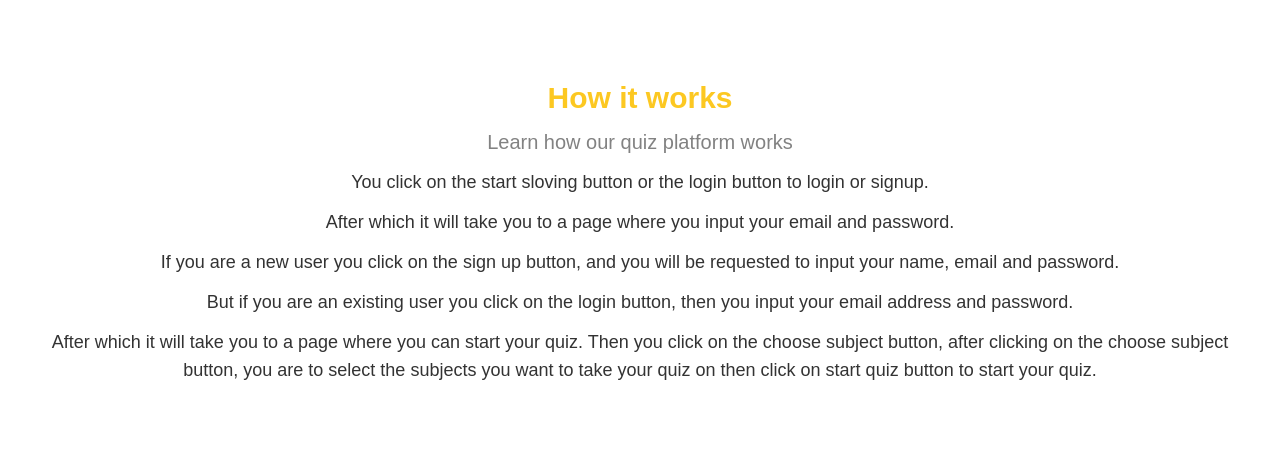
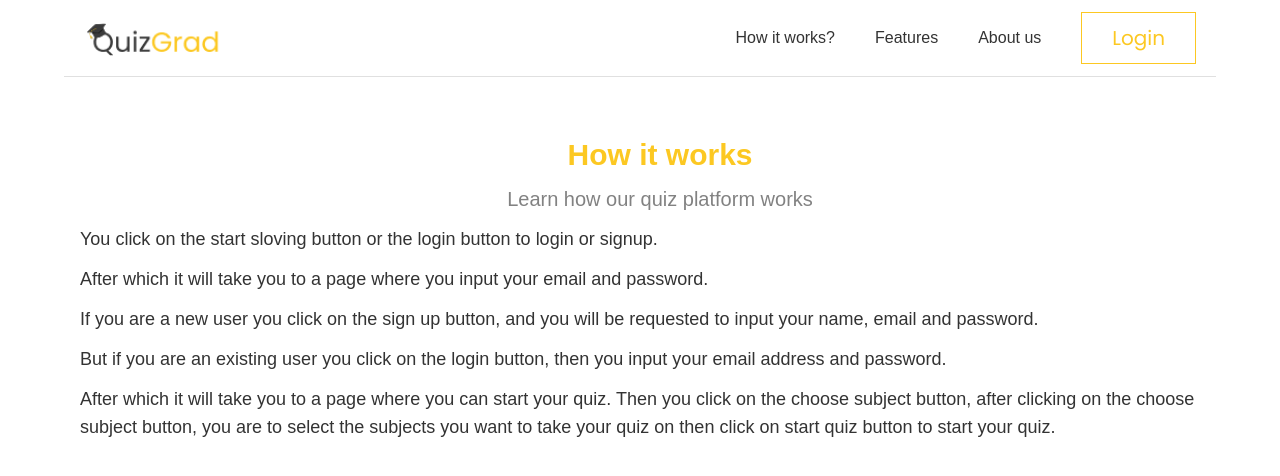
Before and after one commit to Asiwaju-Adunade/quiz, a Next.js app: page /how-it-works in a window 1280 px wide. Shown: the top 476 px of the page. Built offline with nearby package versions, Linux system fonts and the light colour scheme; no server answers.

Commit message:
update text

```diff
--- a/app/[userID]/page.tsx
+++ b/app/[userID]/page.tsx
@@ -51,7 +51,7 @@ export default function UserDashboard({
       <Navbar />
       <main className="mx-auto max-w-4xl p-10 mt-10">
         <h1 className="text-3xl font-bold mb-4">
-          Welcome, {user.displayName || user.email?.split("@")[0]}!
+          Welcome, {user.displayName || user.email?.split("@")[0]}
         </h1>
         <h1 className="text-quiz-dark-gray">
           This is your dashboard. Click on the choose subject button to choose
@@ -59,16 +59,19 @@ export default function UserDashboard({
         </h1>
 
         {/* Further content can go here */}
-        <div className="mt-8 p-6 bg-quiz-light-gray rounded-lg shadow-sm border md:flex justify-between border-gray-100">
+        <div className="mt-8 p-6 bg-quiz-light-gray rounded-lg shadow-sm md:flex justify-between">
           <div>
             <h2 className="text-xl font-semibold mb-2">Your Quizzes</h2>
             <p className="text-quiz-dark-gray mb-3 ">
-              You haven't choosen any subject or started any quizzes yet.
+              You haven't chosen any subject or started any quizzes yet.
             </p>
           </div>
           <div className="flex items-center">
-            <Button variant="primary" onClick={() => setShowStartTask(true)}>
-              Choose Subject
+            <Button
+               variant="primary"
+               onClick={() => setShowStartTask(true)}
+            >
+               Choose Subject
             </Button>
           </div>
         </div>
--- a/app/how-it-works/page.tsx
+++ b/app/how-it-works/page.tsx
@@ -1,13 +1,17 @@
+import Navbar from "@/components/ui/navbar";
 export default function Page() {
     return (
-        <div className="text-center mx-auto p-10 space-y-3">
-            <h1 className="font-bold text-3xl mt-10 text-quiz-yellow">How it works</h1>
-            <h1 className="text-quiz-dark-gray text-xl">Learn how our quiz platform works</h1>
-            <h1 className="text-center text-lg"> You click on the start sloving button or the login button to login or signup.</h1>
-            <h1 className="text-center text-lg"> After which it will take you to a page where you input your email and password. </h1>
-            <h1 className="text-center text-lg"> If you are a new user you click on the sign up button, and you will be requested to input your name, email and password.</h1>
-            <h1 className="text-center text-lg"> But if you are an existing user you click on the login button, then you input your email address and password. </h1>
-            <h1 className="text-center text-lg"> After which it will take you to a page where you can start your quiz. Then you click on the choose subject button, after clicking on the choose subject button, you are to select the subjects you want to take your quiz on then click on start quiz button to start your quiz. </h1>
+    <>
+    <Navbar />
+        <div className=" ml-10 p-10 space-y-3">
+            <h1 className="font-bold text-3xl mt-5 text-center text-quiz-yellow">How it works</h1>
+            <h1 className="text-quiz-dark-gray text-center text-xl">Learn how our quiz platform works</h1>
+            <h1 className=" text-lg"> You click on the start sloving button or the login button to login or signup.</h1>
+            <h1 className=" text-lg"> After which it will take you to a page where you input your email and password. </h1>
+            <h1 className=" text-lg"> If you are a new user you click on the sign up button, and you will be requested to input your name, email and password.</h1>
+            <h1 className=" text-lg"> But if you are an existing user you click on the login button, then you input your email address and password. </h1>
+            <h1 className=" text-lg"> After which it will take you to a page where you can start your quiz. Then you click on the choose subject button, after clicking on the choose subject button, you are to select the subjects you want to take your quiz on then click on start quiz button to start your quiz. </h1>
         </div>
+    </>
     );
 }
--- a/app/starttask/page.tsx
+++ b/app/starttask/page.tsx
@@ -34,14 +34,15 @@ export default function Page({ onClose }: PageProps) {
 
   const toggleTopic = (topic: string) => {
     if (selectedTopics.includes(topic)) {
-      setSelectedTopics(selectedTopics.filter((t) => t !== topic));
+      // setSelectedTopics(selectedTopics.filter((t) => t !== topic));
+       setSelectedTopics(prev => prev.includes(topic) ? prev.filter(t => t !== topic) : [...prev, topic])
     } else {
       setSelectedTopics([...selectedTopics, topic]);
     }
   };
 
   return (
-    <div className="relative px-15 mx-auto">
+    <div className="relative px-10 mx-auto">
       {/* Page Close Button */}
       <button
         onClick={() => onClose ? onClose() : router.back()}
@@ -59,7 +60,7 @@ export default function Page({ onClose }: PageProps) {
           selected)
         </p>
 
-        <div className="grid grid-cols-3 md:grid-cols-5 gap-5 space-y-5">
+        <div className="grid grid-cols-3 md:grid-cols-5 gap-5">
           {ALL_TOPICS.map((topic) => {
             const isSelected = selectedTopics.includes(topic);
 
@@ -75,10 +76,10 @@ export default function Page({ onClose }: PageProps) {
               >
                 {/* Left Side (Topic Label) */}
                 <div
-                  className={`flex flex-col items-center justify-center py-[10px] px-[30px] ${isSelected ? "w-[80%]" : "w-full"}`}
+                  className={`flex flex-col items-center justify-center py-[10px] px-[25px] ${isSelected ? "w-[80%]" : "w-full"}`}
                 >
                   <span
-                    className={`font-semibold text-center text-lg ${isSelected ? "text-black" : "text-gray-800"}`}
+                    className={`font-semibold text-center text-lg ${isSelected ? "text-black" : "text-quiz-dark-gray"}`}
                   >
                     {topic}
                   </span>
```
